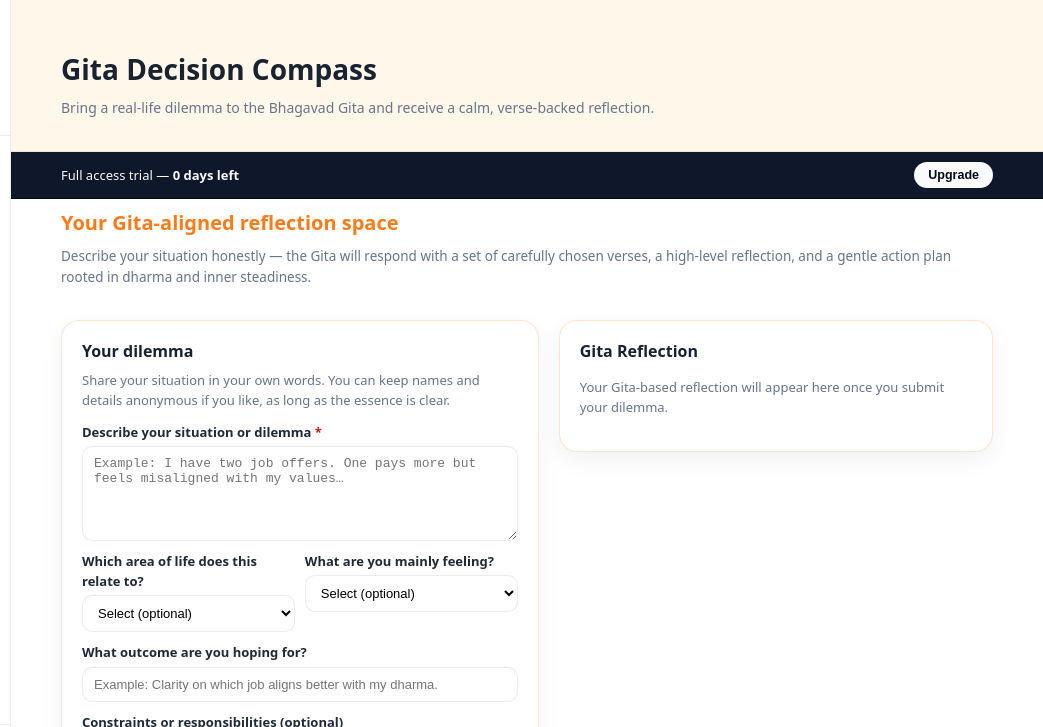
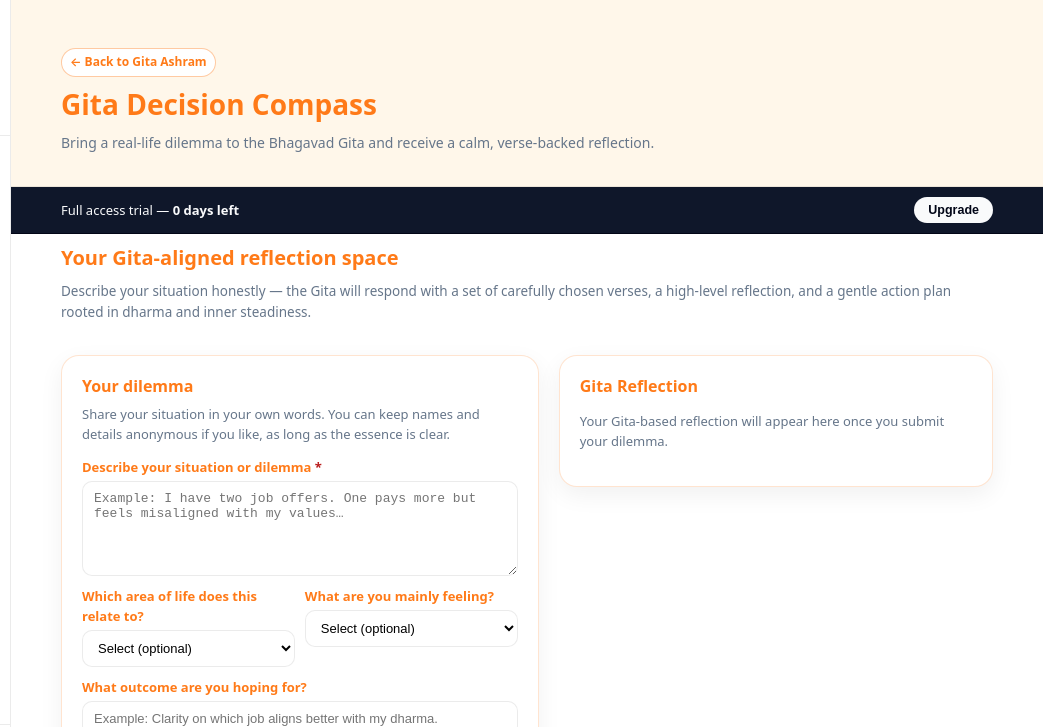
Before and after one commit to impactdigital104-hub/atma-samvad-gita-ashram-frontend, a plain HTML site: page decision-compass.html in a window 1280 px wide. Shown: the top 727 px of the page, 237-1280 px from the left. Drawn offline with Linux system fonts and the light colour scheme.

Commit message:
Update decision-compass.html

```diff
--- a/decision-compass.html
+++ b/decision-compass.html
@@ -542,7 +542,30 @@
         line-height: 1;
         cursor: pointer;
       }
+/* Gita Decision Compass – orange accent text */
+.av-header h1,
+.dc-card h3,
+.form-group label {
+  color: var(--accent);
+}
 
+/* Small back-link chip */
+.back-link {
+  display: inline-flex;
+  align-items: center;
+  gap: 4px;
+  font-size: 12px;
+  font-weight: 600;
+  color: var(--accent);
+  padding: 4px 8px;
+  border-radius: 999px;
+  border: 1px solid rgba(255, 122, 24, 0.4);
+  background: #ffffff;
+  margin-bottom: 6px;
+}
+.back-link:hover {
+  background: #fff7ea;
+}
       @media (max-width: 768px) {
         :root {
           --sidebar-w: 248px;
@@ -864,6 +887,7 @@
         <header class="av-header">
           <div class="av-shell">
                 <div class="av-logo-area">
+      <a href="/" class="back-link">← Back to Gita Ashram</a>
       <h1>Gita Decision Compass</h1>
       <p>
         Bring a real-life dilemma to the Bhagavad Gita and receive
```
Lines whose indentation alone changed are shown as unchanged.
